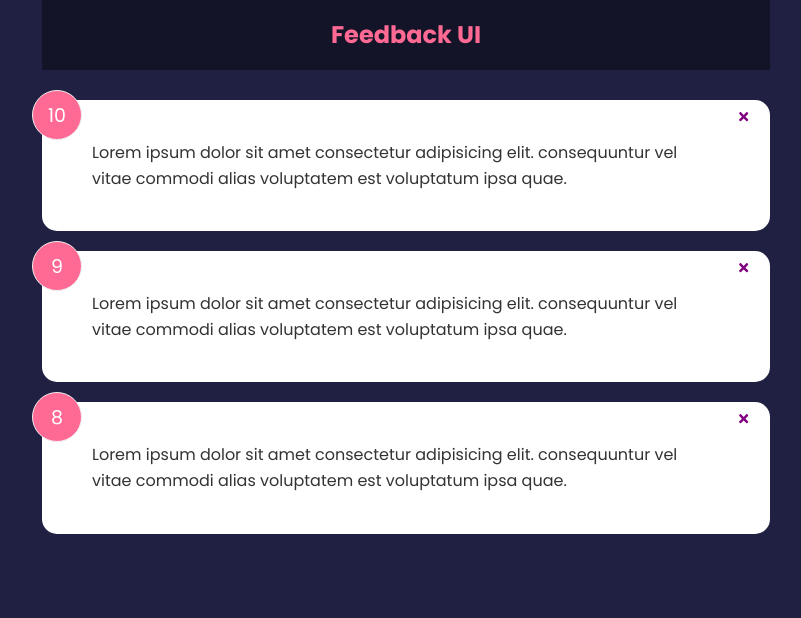
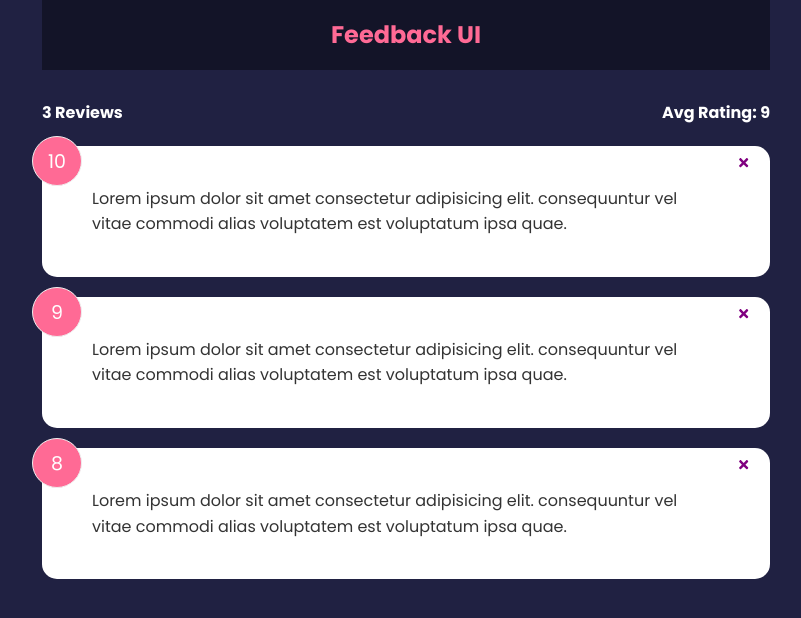
Before and after one commit to jfBiswajit/react-feedback-app, a React (Create React App) app: page / in a window 1280 px wide. Shown: the top 618 px of the page, without its empty margins (234-1035 px from the left). Built offline with nearby package versions, Linux system fonts and the light colour scheme.

Commit message:
Add: EPS-18

```diff
--- a/src/App.js
+++ b/src/App.js
@@ -1,5 +1,6 @@
 import { useState } from 'react';
 import FeedbackList from './components/FeedbackList.jsx';
+import FeedbackStats from './components/FeedbackStats.jsx';
 import Header from './components/Header.jsx';
 import feedbackData from './data/FeedbackData';
 
@@ -7,14 +8,15 @@
   const [feedback, setFeedback] = useState(feedbackData);
 
   const deleteFeedback = (id) => {
-      if (window.confirm('Are you sure you want to delete?')) {
-        setFeedback(feedback.filter(item => item.id !== id));
-      }
-  }
+    if (window.confirm('Are you sure you want to delete?')) {
+      setFeedback(feedback.filter((item) => item.id !== id));
+    }
+  };
 
   return (
     <div className='container'>
       <Header />
+      <FeedbackStats feedback={feedback} />
       <FeedbackList handleDelete={deleteFeedback} feedback={feedback} />
     </div>
   );
--- /dev/null
+++ b/src/components/FeedbackStats.jsx
@@ -0,0 +1,16 @@
+function FeedbackStats({ feedback }) {
+  let avg =
+    feedback.reduce((acc, cur) => {
+      return acc + cur.rating;
+    }, 0) / feedback.length;
+
+  avg = avg.toFixed(1).replace(/[.,]0$/, '');
+
+  return (
+    <div className='feedback-stats'>
+      <h4> {feedback.length} Reviews</h4>
+      <h4>Avg Rating: {isNaN(avg) ? 0 : avg} </h4>
+    </div>
+  );
+}
+export default FeedbackStats;
```
